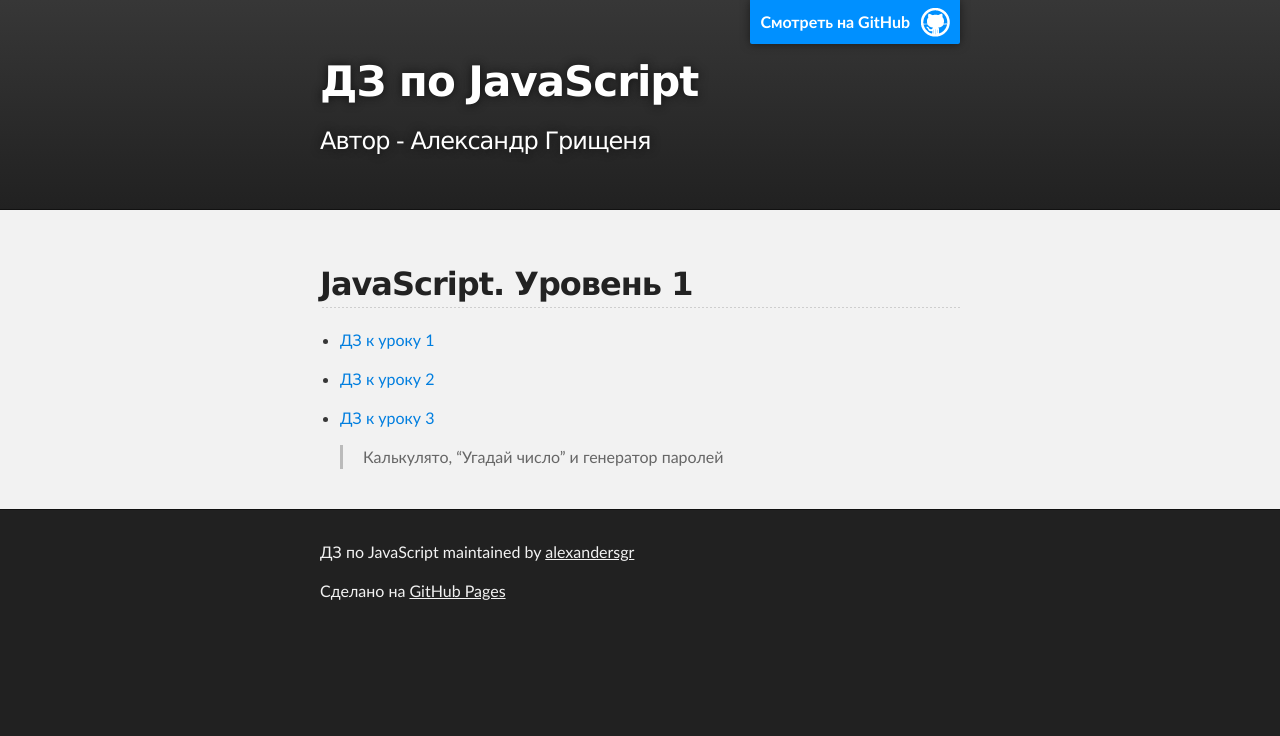
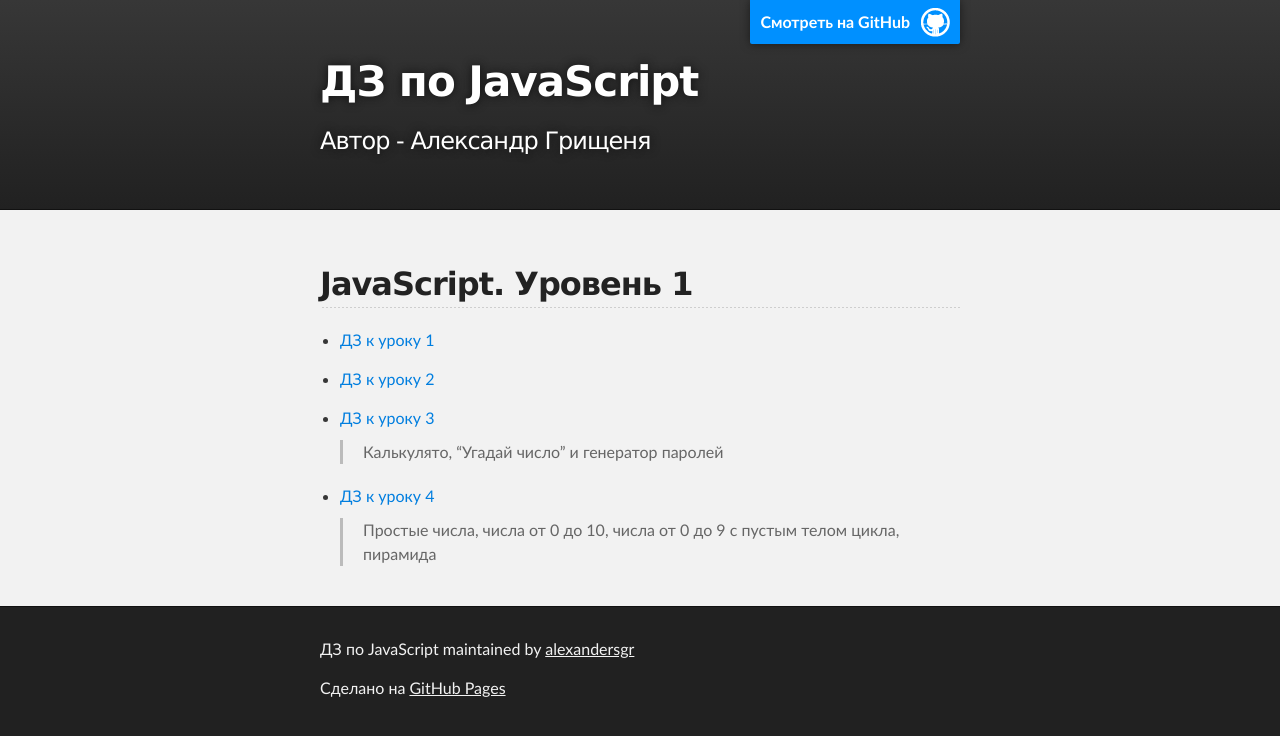
Before and after one commit to alexandersgr/alexandersgr.github.io, a Jekyll site: the page built from index.md, in a window 1280 px wide. Shown: the top 736 px of the page. Built offline with Jekyll 4.4.1, drawn with Linux system fonts in a browser that asks for light colours; our own code applies the rules of GitHub Pages for plain Markdown files.

Commit message:
lv1 дз #4

```diff
--- a/index.md
+++ b/index.md
@@ -11,3 +11,6 @@ layout: default
 
 * [ДЗ к уроку 3](https://alexandersgr.github.io/JavaScriptLv1_HomeWorks/Lesson3.html)
 >  Калькулято, "Угадай число" и генератор паролей
+
+* [ДЗ к уроку 4](https://alexandersgr.github.io/JavaScriptLv1_HomeWorks/Lesson4.html)
+>  Простые числа, числа от 0 до 10, числа от 0 до 9 с пустым телом цикла, пирамида
```
